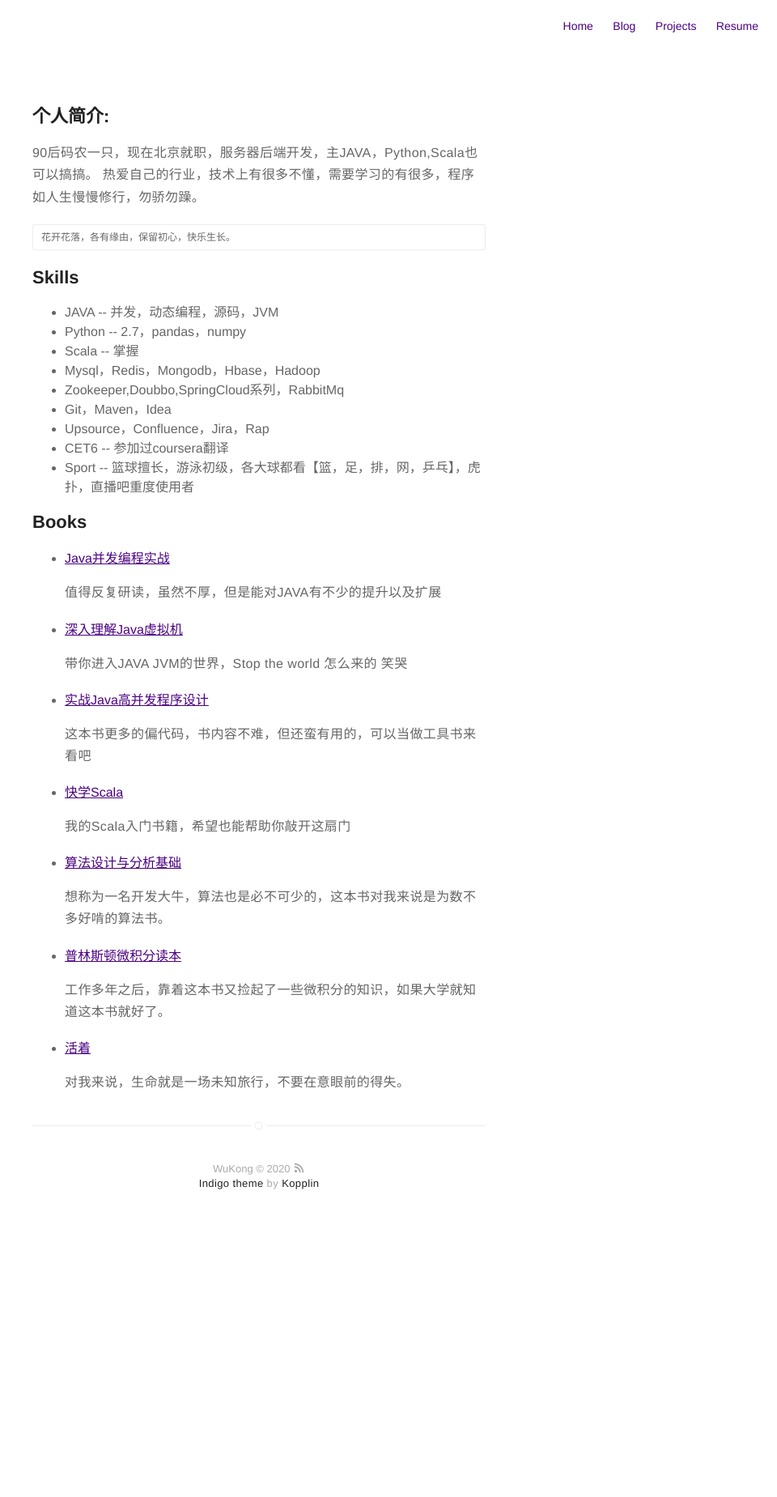
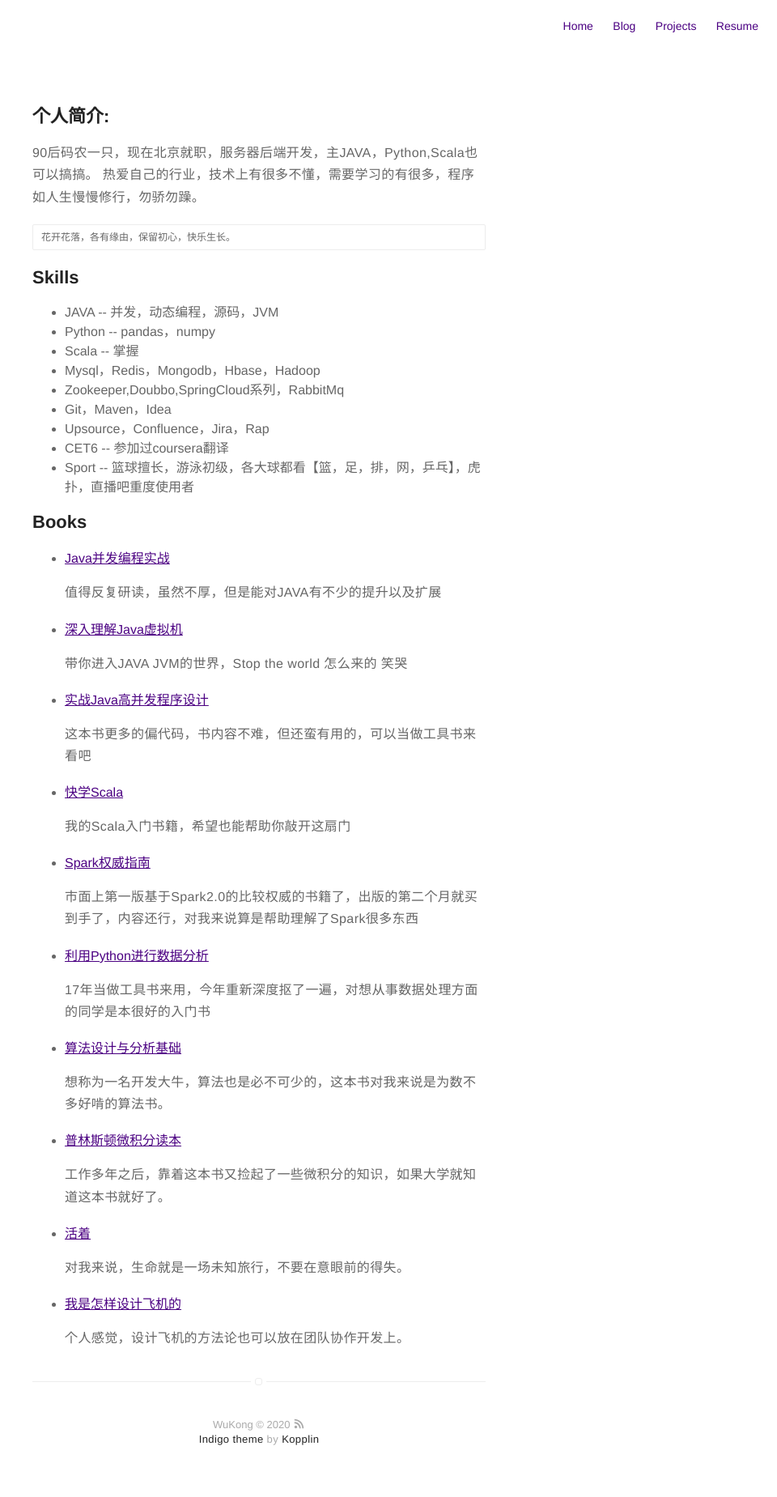
Before and after one commit to legend91325/legend91325.github.io, a Jekyll site: the page built from about.md, in a window 1280 px wide. Shown: the whole page at 81% size, without its empty margins (320-1280 px from the left). Built offline with Jekyll 4.4.1, drawn with Linux system fonts in a browser that asks for light colours; before the commit the page ends 1533 px from its top, so only the background shows below that.

```diff
--- a/about.md
+++ b/about.md
@@ -15,7 +15,7 @@ layout: page
 
 <ul class="skill-list">
 	<li>JAVA -- 并发，动态编程，源码，JVM</li>
-	<li>Python -- 2.7，pandas，numpy</li>
+	<li>Python -- pandas，numpy</li>
 	<li>Scala -- 掌握</li>
 	<li>Mysql，Redis，Mongodb，Hbase，Hadoop</li>
 	<li>Zookeeper,Doubbo,SpringCloud系列，RabbitMq</li>
@@ -46,6 +46,14 @@ layout: page
 	<p>我的Scala入门书籍，希望也能帮助你敲开这扇门</p>
 	</li>
 	<li>
+    <a href="https://book.douban.com/subject/35003794/">Spark权威指南</a>
+    <p>市面上第一版基于Spark2.0的比较权威的书籍了，出版的第二个月就买到手了，内容还行，对我来说算是帮助理解了Spark很多东西</p>
+    </li>
+    <li>
+    <a href="https://book.douban.com/subject/25779298/">利用Python进行数据分析</a>
+    <p>17年当做工具书来用，今年重新深度抠了一遍，对想从事数据处理方面的同学是本很好的入门书</p>
+    </li>
+	<li>
 	<a href="https://book.douban.com/subject/26337727/">算法设计与分析基础</a>
 	<p>想称为一名开发大牛，算法也是必不可少的，这本书对我来说是为数不多好啃的算法书。</p>
 	</li>
@@ -57,4 +65,8 @@ layout: page
 	<a href="https://book.douban.com/subject/4913064/">活着</a>
 	<p>对我来说，生命就是一场未知旅行，不要在意眼前的得失。</p>
 	</li>
+	<li>
+    <a href="https://book.douban.com/subject/33377948/">我是怎样设计飞机的</a>
+    <p>个人感觉，设计飞机的方法论也可以放在团队协作开发上。</p>
+    </li>
 </ul>
```
Also changed, not shown: resume.md (+6 -3 lines).
